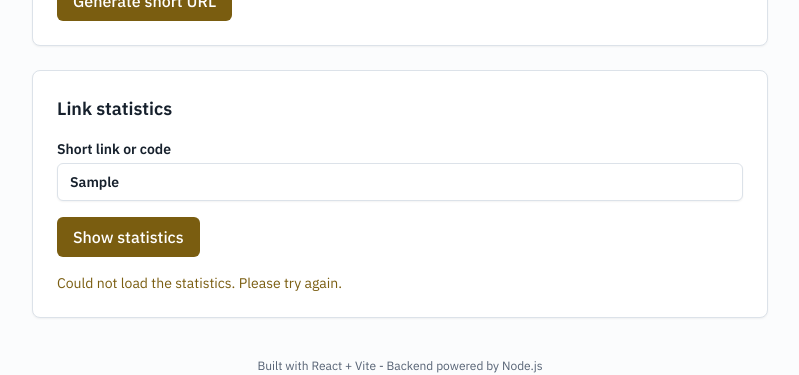
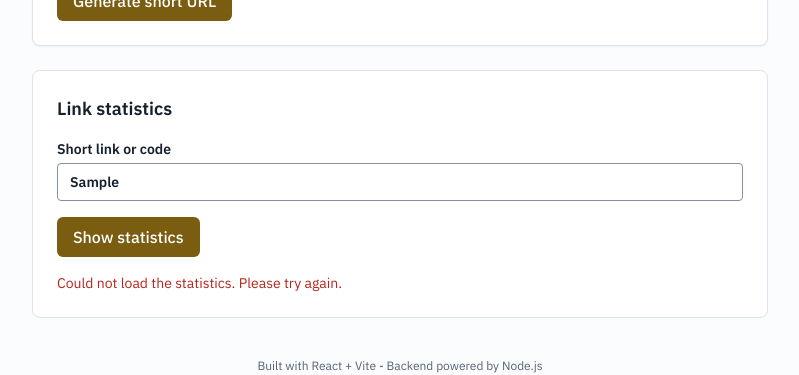
Before and after one commit to XDextX/url-shortener-qr, a React (Vite) app in the folder apps/frontend/: page / in a window 1280 px wide. Both pictures are taken after typing "Sample" into the empty fields and a click on the button "Show statistics". Shown: the part 466-841 px from the top of the page, without its empty margins (240-1039 px from the left). Built offline with nearby package versions, Linux system fonts and the light colour scheme; no server answers.

Commit message:
feat(frontend): minimal statistics card (spec 009, T-5)
Border only, the shared .field class, and not-found and load errors in the
error colour. The guard failed first on the old card.

```diff
--- a/apps/frontend/src/components/LinkStats.tsx
+++ b/apps/frontend/src/components/LinkStats.tsx
@@ -62,7 +62,7 @@ export const LinkStats = ({ requestedCode }: Props) => {
   };
 
   return (
-    <section className="rounded-lg border border-border bg-surface p-6 shadow-sm transition-colors duration-200">
+    <section className="rounded-lg border border-border bg-surface p-6 transition-colors duration-200">
       <h2 className="text-lg font-semibold text-text-primary">{t("stats.title")}</h2>
       <form className="mt-4 space-y-4" onSubmit={handleSubmit}>
         <label className="block text-sm font-semibold text-text-primary">
@@ -72,7 +72,7 @@ export const LinkStats = ({ requestedCode }: Props) => {
             value={input}
             onChange={(event) => setInput(event.target.value)}
             placeholder={t("stats.placeholder")}
-            className="mt-1 w-full rounded-md border border-border bg-surface px-3 py-2 text-text-primary shadow-sm transition-colors focus:border-accent focus:outline-none focus:ring-2 focus:ring-accent/30"
+            className="field"
           />
         </label>
         <Button type="submit" loading={state.status === "loading"} loadingText={t("stats.loading")}>
@@ -98,8 +98,8 @@ export const LinkStats = ({ requestedCode }: Props) => {
           </dd>
         </dl>
       ) : null}
-      {state.status === "notFound" ? <p className="mt-4 text-sm text-accent">{t("stats.notFound")}</p> : null}
-      {state.status === "error" ? <p className="mt-4 text-sm text-accent">{t("stats.error")}</p> : null}
+      {state.status === "notFound" ? <p className="mt-4 text-sm text-error">{t("stats.notFound")}</p> : null}
+      {state.status === "error" ? <p className="mt-4 text-sm text-error">{t("stats.error")}</p> : null}
     </section>
   );
 };
```
Also changed, not shown: 2 other files (tests, documents, lock files or other folders).
